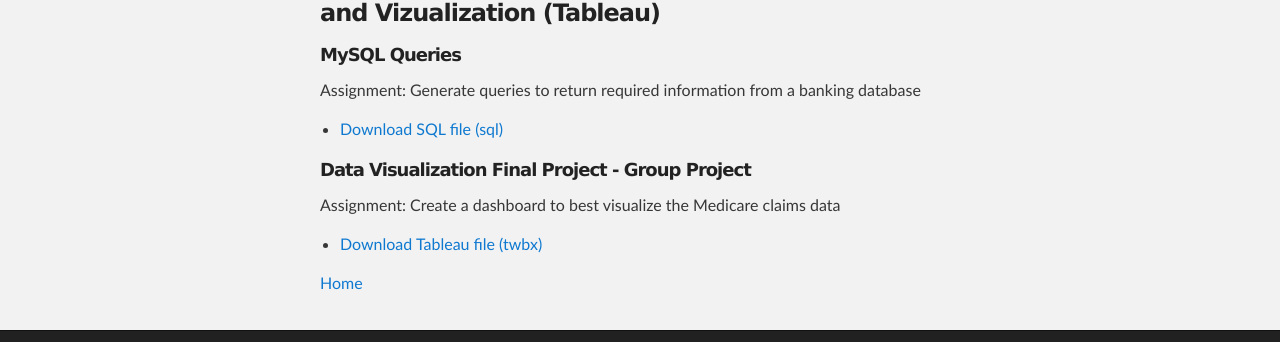
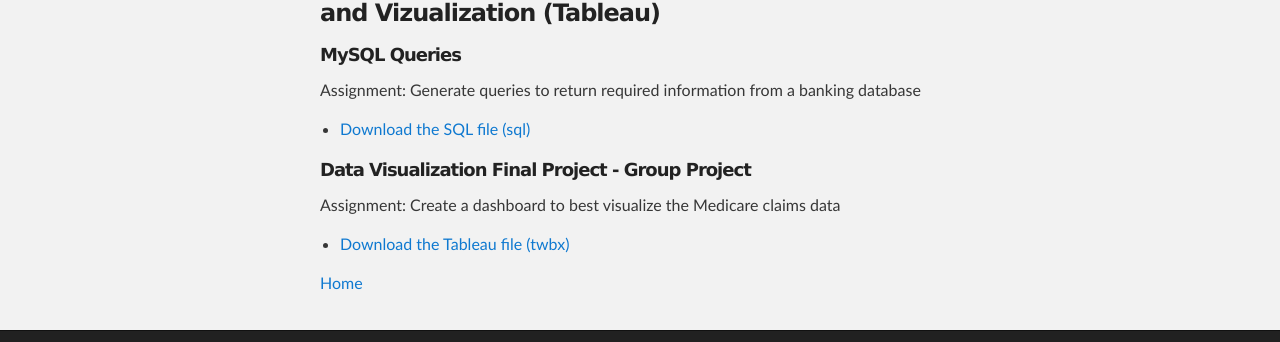
Before and after one commit to Cherylngo/cherylngo.github.io, a Jekyll site: the page built from DBMV/index.md, in a window 1280 px wide. Shown: the part 453-795 px from the top of the page. Built offline with Jekyll 4.4.1, drawn with Linux system fonts in a browser that asks for light colours; our own code applies the rules of GitHub Pages for plain Markdown files.

Commit message:
Update index.md

```diff
--- a/DBMV/index.md
+++ b/DBMV/index.md
@@ -8,10 +9,10 @@ description: Spring 2019
 
 ##### MySQL Queries
 Assignment: Generate queries to return required information from a banking database
-- [Download SQL file (sql)](BankingQueries.sql)
+- [Download the SQL file (sql)](BankingQueries.sql)
 
 ##### Data Visualization Final Project - Group Project
 Assignment: Create a dashboard to best visualize the Medicare claims data
-- [Download Tableau file (twbx)](DBMVFinalGroupProject.twbx)
+- [Download the Tableau file (twbx)](DBMVFinalGroupProject.twbx)
 
 [Home](https://cherylngo.github.io/)
```
Also changed, not shown: other parts of DBMV/index.md (+3 -2 lines).
